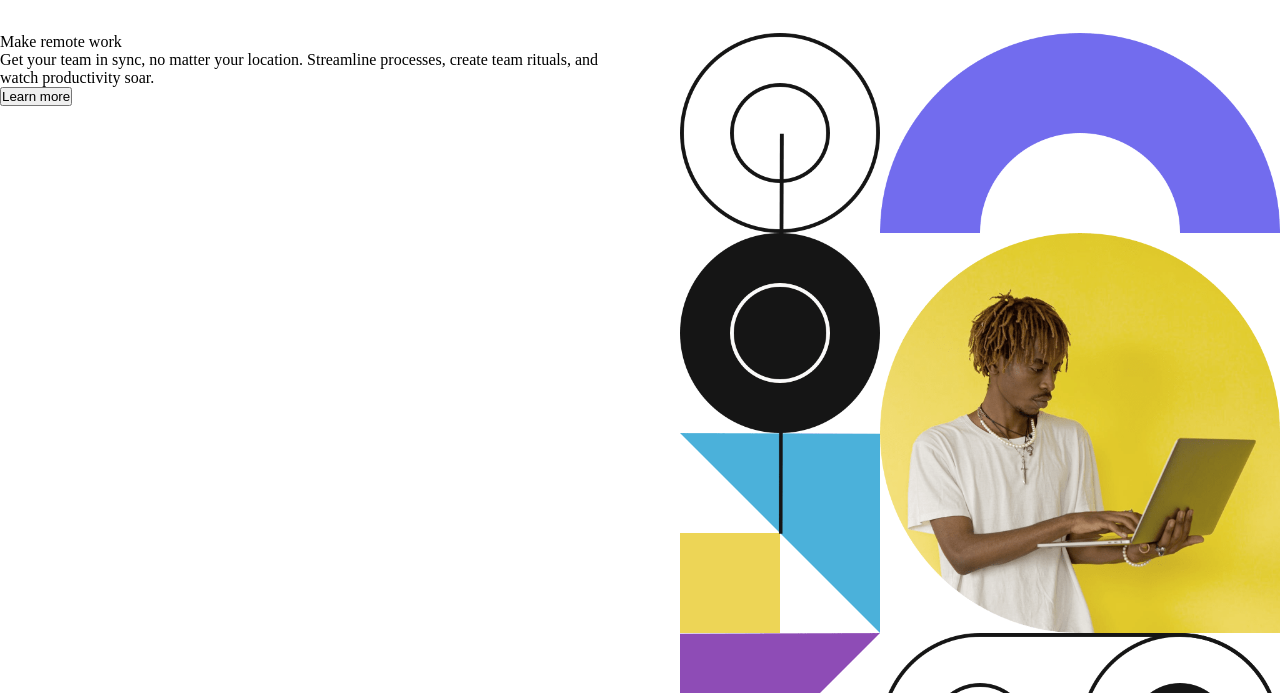
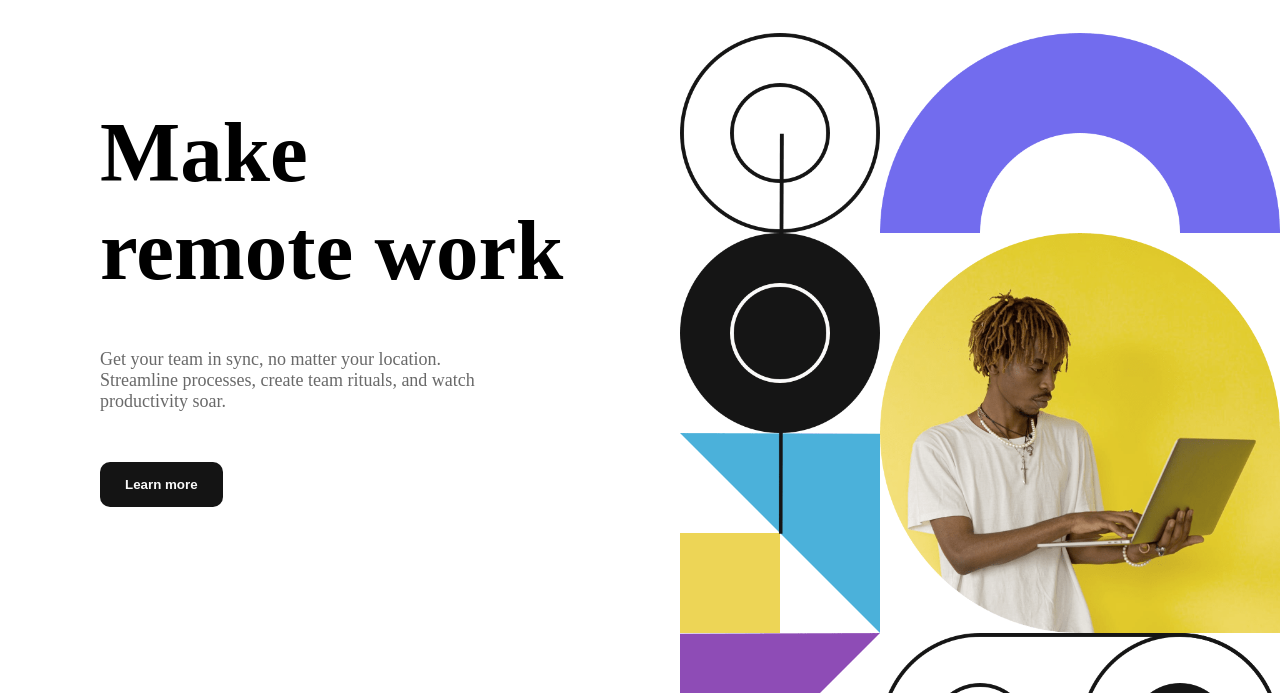
Before and after one commit to mistakeltu/fem_intro_section_with_dropdown, a website: page index.html in a window 1280 px wide. Shown: the part 107-800 px from the top of the page. Drawn offline with Linux system fonts and the light colour scheme; a web font is replaced by a local one.

Commit message:
Btn style

```diff
--- a/css/base/layout.css
+++ b/css/base/layout.css
@@ -27,6 +27,8 @@ main {
 }
 
 .main-footer {
+  display: grid;
+  grid-template-columns: repeat(4, 1fr);
   grid-column: 1;
   grid-row: 2;
 }
@@ -47,3 +49,40 @@ main {
 .login-box {
   gap: 35px;
 }
+
+.main-ann {
+  display: flex;
+  flex-direction: column;
+  justify-content: space-between;
+  margin-left: 100px;
+}
+
+.main-title {
+  padding-top: 70px;
+  font-size: 85px;
+  font-weight: 700;
+}
+
+.main-p {
+  color: var(--gray);
+  padding-top: 50px;
+  font-size: 18px;
+  width: 400px;
+}
+
+.main-btn {
+  margin-top: 50px;
+  padding: 15px 25px;
+  border-radius: 10px;
+  border: none;
+  background-color: var(--black);
+  color: var(--white);
+  font-weight: 700;
+  cursor: pointer;
+}
+
+.main-btn:hover {
+  background-color: var(--white);
+  border: 1px solid var(--black);
+  color: var(--black);
+}
--- a/index.html
+++ b/index.html
@@ -58,18 +58,23 @@
       </header>
       <main>
         <div class="main-ann">
-          <div class="main-title">Make remote work</div>
-          <p>
+          <div>
+            <div class="main-title">
+              Make<br />
+              remote work
+            </div>
+            <p class="main-p">
               Get your team in sync, no matter your location. Streamline
               processes, create team rituals, and watch productivity soar.
             </p>
-          <button>Learn more</button>
+            <button class="main-btn">Learn more</button>
           </div>
           <div class="main-footer">
             <img src="./images/client-databiz.svg" alt="Databiz logo" />
             <img src="./images/client-audiophile.svg" alt="Audiophile logo" />
             <img src="./images/client-meet.svg" alt="Meet logo" />
             <img src="./images/client-maker.svg" alt="Make logo" />
+          </div>
         </div>
         <div class="main-img">
           <img
@@ -80,12 +85,12 @@
         </div>
       </main>
     </div>
-    <script src="./nav.js"></script>
-    <!-- <div class="attribution">
+    <div class="attribution">
       Challenge by
       <a href="https://www.frontendmentor.io?ref=challenge" target="_blank"
         >Frontend Mentor</a
       >. Coded by <a href="https://github.com/mistakeltu">Karolis Github</a>.
-    </div> -->
+    </div>
+    <script src="./nav.js"></script>
   </body>
 </html>
```
Lines whose indentation alone changed are shown as unchanged.
